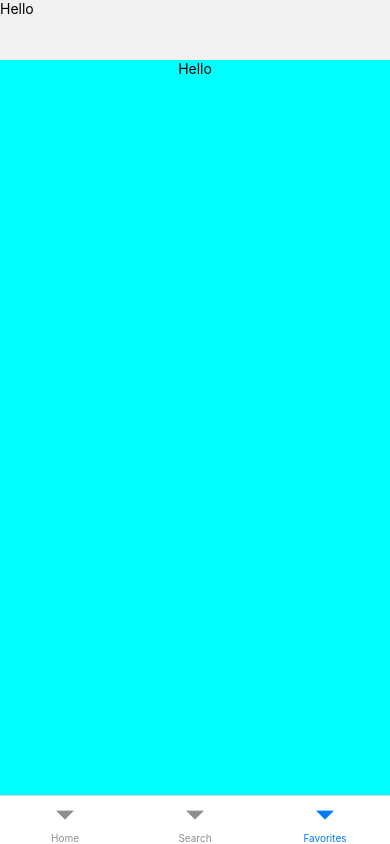
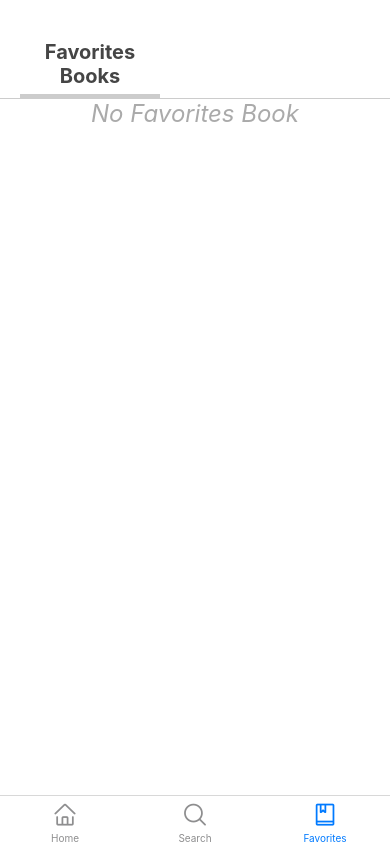
Before and after one commit to nitishkr72/Books, a React Native app: screen /Favorites in a window 390 px wide. Built offline with nearby package versions, Linux system fonts and the light colour scheme.

Commit message:
final added

```diff
--- a/package.json
+++ b/package.json
@@ -10,6 +10,7 @@
     "test": "jest"
   },
   "dependencies": {
+    "@react-native-async-storage/async-storage": "^1.22.3",
     "@react-navigation/bottom-tabs": "^6.5.19",
     "@react-navigation/native": "^6.1.16",
     "@react-navigation/native-stack": "^6.9.25",
--- /dev/null
+++ b/src/API.ts
@@ -0,0 +1,33 @@
+import {FDDR_TYPE, WORKS_TYPE} from './types';
+
+export async function getSearchedBookTitle(
+  searchText: string,
+): Promise<WORKS_TYPE[]> {
+  const search = searchText.trim().split(' ').join('+');
+  const data = await fetch(
+    `https://openlibrary.org/search.json?title=${search}`,
+  );
+  const jsonData = await data.json();
+  return jsonData.docs;
+}
+
+export async function getInitialDetails(): Promise<FDDR_TYPE> {
+  const data = await fetch(
+    'https://openlibrary.org/subjects/sci-fi.json?details=true',
+  );
+
+  const json_data = await data.json();
+
+  return {
+    works: json_data.works,
+    authors: json_data.authors,
+  };
+}
+
+export async function getBookDetail(key: string): Promise<WORKS_TYPE> {
+  const data = await fetch(`https://openlibrary.org/works/${key}.json`);
+
+  const json_data = await data.json();
+
+  return json_data;
+}
--- a/src/components/CardViewCompoent.tsx
+++ b/src/components/CardViewCompoent.tsx
@@ -1,5 +1,12 @@
 import React, {memo} from 'react';
-import {FlatList, StyleSheet, Image, Text, View} from 'react-native';
+import {
+  FlatList,
+  StyleSheet,
+  Image,
+  Text,
+  View,
+  ActivityIndicator,
+} from 'react-native';
 import {AUTHOR_TYPE} from '../types';
 import LinearGradient from 'react-native-linear-gradient';
 
@@ -61,7 +68,9 @@ export default function CardViewCompoent({
       <View style={{marginLeft: 12}}>
         <Text style={styles.textStyle}>Authors</Text>
       </View>
-      {author && (
+      {author === undefined ? (
+        <ActivityIndicator />
+      ) : (
         <FlatList
           data={author}
           horizontal
--- /dev/null
+++ b/src/components/CustomActivityIndicator.tsx
@@ -0,0 +1,16 @@
+import {ActivityIndicator, View} from 'react-native';
+
+export default function CustomActivityIndicator() {
+  return (
+    <View
+      style={{
+        width: '100%',
+        display: 'flex',
+        justifyContent: 'center',
+        alignItems: 'center',
+        flex: 1,
+      }}>
+      <ActivityIndicator size="large" color="#454545" />
+    </View>
+  );
+}
--- /dev/null
+++ b/src/components/FavoritesBookListView.tsx
@@ -0,0 +1,62 @@
+import {FlatList, View} from 'react-native';
+import {FlatListRenderBook} from './ListViewComponent';
+import {useEffect, useState} from 'react';
+import {getBookDetail} from '../API';
+import {AUTHOR_TYPE, WORKS_TYPE} from '../types';
+import {useNavigation} from '@react-navigation/native';
+
+function FavoritesBookItem({item}: {item: string}) {
+  const [bookData, setBookData] = useState<WORKS_TYPE | undefined>(undefined);
+  const [author, setAuthor] = useState<AUTHOR_TYPE[]>([]);
+
+  const navigation = useNavigation();
+
+  async function getBookData(key: string) {
+    const data = await getBookDetail(key);
+    setBookData(data);
+  }
+
+  useEffect(() => {
+    getBookData(item);
+  }, []);
+
+  useEffect(() => {
+    if (bookData) {
+      const author_value: AUTHOR_TYPE[] =
+        bookData.author_name !== undefined
+          ? bookData.author_name.map(name => {
+              return {
+                key: '',
+                name: name,
+              };
+            })
+          : [];
+      setAuthor(author_value);
+    }
+  }, [bookData]);
+
+  return (
+    <FlatListRenderBook
+      cover_id={bookData?.covers[0] ?? ''}
+      title={bookData?.title ?? ''}
+      authors={author}
+      onClickTitle={() => {
+        navigation.navigate('BookDetail', {key: item});
+      }}
+    />
+  );
+}
+
+export default function FavoritesBookListView({keys}: {keys: string[]}) {
+  return (
+    <View style={{width: '100%', paddingHorizontal: 10}}>
+      <FlatList
+        data={keys}
+        removeClippedSubviews={true}
+        initialNumToRender={5}
+        showsVerticalScrollIndicator={false}
+        renderItem={({item}) => <FavoritesBookItem item={item} />}
+      />
+    </View>
+  );
+}
--- a/src/components/ListViewComponent.tsx
+++ b/src/components/ListViewComponent.tsx
@@ -1,6 +1,7 @@
 import React, {memo} from 'react';
 import {AUTHOR_TYPE, WORKS_TYPE} from '../types';
 import {
+  ActivityIndicator,
   FlatList,
   Image,
   StyleSheet,
@@ -9,6 +10,7 @@ import {
   View,
 } from 'react-native';
 import {useNavigation} from '@react-navigation/native';
+import CustomActivityIndicator from './CustomActivityIndicator';
 
 export const FlatListRenderBook = memo(
   ({
@@ -77,11 +79,13 @@ export default function ListViewComponent({
   const navigation = useNavigation();
 
   return (
-    <View style={[styles.headingContainer, {flex: 1, marginLeft: 12}]}>
+    <View style={[styles.headingContainer, {flex: 1, marginLeft: 15}]}>
       <View>
         <Text style={styles.textStyle}>Just for you</Text>
       </View>
-      {works && (
+      {works === undefined ? (
+        <CustomActivityIndicator />
+      ) : (
         <FlatList
           data={works}
           removeClippedSubviews={true}
--- a/src/context/FavoritesBookContext.tsx
+++ b/src/context/FavoritesBookContext.tsx
@@ -1,4 +1,5 @@
-import React, {createContext, useState} from 'react';
+import AsyncStorage from '@react-native-async-storage/async-storage';
+import React, {createContext, useEffect, useState} from 'react';
 
 type KEYS_TYPE = {
   keys: string[];
@@ -12,11 +13,20 @@ export const FavoritesBookContext = createContext<KEYS_TYPE>({
   removeKey: () => {},
 });
 
+const storeData = async (key: string, value: any) => {
+  try {
+    const jsonValue = JSON.stringify(value);
+    await AsyncStorage.setItem(key, jsonValue);
+  } catch (error) {
+    console.error('Error storing data in AsyncStorage:', error);
+  }
+};
+
 export function FavoritesBookContextProvider({children}: any) {
   const [keys, setKeys] = useState<string[]>([]);
 
   const addKey = (key: string) => {
-    setKeys(prev => [...prev, key]);
+    setKeys(prev => [key, ...prev]);
   };
 
   const removeKey = (key: string) => {
@@ -28,6 +38,29 @@ export function FavoritesBookContextProvider({children}: any) {
     );
   };
 
+  const getData = async (key: string) => {
+    try {
+      const value = await AsyncStorage.getItem(key);
+      if (value !== null) {
+        try {
+          setKeys(JSON.parse(value));
+        } catch (err) {
+          console.error('Error retrieving data from AsyncStorage:', err);
+        }
+      }
+    } catch (error) {
+      console.error('Error retrieving data from AsyncStorage:', error);
+    }
+  };
+
+  useEffect(() => {
+    storeData('BOOK_ID', keys);
+  }, [keys]);
+
+  useEffect(() => {
+    getData('BOOK_ID');
+  }, []);
+
   return (
     <FavoritesBookContext.Provider value={{keys, addKey, removeKey}}>
       {children}
--- a/src/navigation/HomeBottomTabNavigator.tsx
+++ b/src/navigation/HomeBottomTabNavigator.tsx
@@ -3,6 +3,7 @@ import HomeScreen, {TabHeaderHome} from '../screens/HomeScreen';
 import SearchScreen from '../screens/SearchScreen';
 import FavoritesScreen from '../screens/FavoritesScreen';
 import DefaultHeader from '../components/DefaultHeader';
+import Icon from 'react-native-vector-icons/AntDesign';
 
 const Tab = createBottomTabNavigator();
 
@@ -10,16 +11,33 @@ export default function HomeBottomTabNavigator() {
   return (
     <Tab.Navigator
       initialRouteName="Search"
-      screenOptions={{
+      screenOptions={({route}) => ({
+        tabBarIcon: ({focused, color, size}) => {
+          let iconName;
+          let iconType;
+
+          if (route.name === 'Home') {
+            iconName = focused ? 'home' : 'home';
+            iconType = 'MaterialCommunityIcons';
+          } else if (route.name === 'Search') {
+            iconName = 'search1';
+            iconType = 'Feather';
+          } else if (route.name === 'Favorites') {
+            iconName = 'book';
+            iconType = 'MaterialCommunityIcons';
+          }
+
+          return <Icon name={iconName} size={size} color={color} />;
+        },
         header: ({route}) => {
           if (route.name === 'Home') {
             return <TabHeaderHome />;
-          } else if (route.name === 'Search') {
-            return null;
+          } else if (route.name === 'Search' || route.name === 'Favorites') {
+            return null; // Hide header for Search and Favorites
           }
-          return <DefaultHeader />;
+          return <DefaultHeader />; // Default header for other screens
         },
-      }}>
+      })}>
       <Tab.Screen name="Home" component={HomeScreen} />
       <Tab.Screen name="Search" component={SearchScreen} />
       <Tab.Screen name="Favorites" component={FavoritesScreen} />
--- a/src/screens/BookDetailScreen.tsx
+++ b/src/screens/BookDetailScreen.tsx
@@ -4,19 +4,12 @@ import {Image, StyleSheet, Text, TouchableOpacity, View} from 'react-native';
 import Icon from 'react-native-vector-icons/AntDesign';
 import {WORKS_TYPE} from '../types';
 import {FavoritesBookContext} from '../context/FavoritesBookContext';
-
-async function getBookDetail(key: string): Promise<WORKS_TYPE> {
-  const data = await fetch(`https://openlibrary.org/works/${key}.json`);
-
-  const json_data = await data.json();
-  console.log(json_data);
-
-  return json_data;
-}
+import {getBookDetail} from '../API';
+import CustomActivityIndicator from '../components/CustomActivityIndicator';
 
 export default function BookDetailScreen({route}) {
   const [bookData, setBookData] = useState<WORKS_TYPE | undefined>(undefined);
-  const key = route.params.key.trim().split('/')[2];
+  const key = route.params.key.replace('/works/', '');
 
   async function getBookData(key: string) {
     const data = await getBookDetail(key);
@@ -30,7 +23,9 @@ export default function BookDetailScreen({route}) {
   return (
     <View style={styles.container}>
       <TabHeader bookID={key} />
-      {bookData && (
+      {bookData === undefined ? (
+        <CustomActivityIndicator />
+      ) : (
         <View
           style={{
             paddingHorizontal: 12,
--- a/src/screens/FavoritesScreen.tsx
+++ b/src/screens/FavoritesScreen.tsx
@@ -1,9 +1,34 @@
+import {useContext} from 'react';
 import {StyleSheet, Text, View} from 'react-native';
+import {FavoritesBookContext} from '../context/FavoritesBookContext';
+import FavoritesBookListView from '../components/FavoritesBookListView';
 
 export default function FavoritesScreen(): React.JSX.Element {
+  const {keys} = useContext(FavoritesBookContext);
   return (
     <View style={styles.container}>
-      <Text>Hello</Text>
+      <View
+        style={{
+          width: '100%',
+          marginTop: 40,
+          borderBottomWidth: 1,
+          borderBottomColor: '#ccc',
+        }}>
+        <Text style={styles.heading}>Favorites Books</Text>
+      </View>
+      {keys.length > 0 ? (
+        <FavoritesBookListView keys={keys} />
+      ) : (
+        <Text
+          style={{
+            color: '#aaa',
+            fontSize: 24,
+            fontWeight: '400',
+            fontStyle: 'italic',
+          }}>
+          No Favorites Book
+        </Text>
+      )}
     </View>
   );
 }
@@ -12,8 +37,20 @@ const styles = StyleSheet.create({
   container: {
     display: 'flex',
     flex: 1,
-    backgroundColor: '#00ffff',
+    backgroundColor: '#fff',
     alignItems: 'center',
     height: '100%',
+    paddingBottom: 90,
+  },
+  heading: {
+    color: '#454545',
+    fontSize: 20,
+    fontWeight: '700',
+    marginLeft: 20,
+    borderBottomWidth: 4,
+    borderBottomColor: '#ccc',
+    paddingBottom: 6,
+    width: 140,
+    textAlign: 'center',
   },
 });
--- a/src/screens/HomeScreen.tsx
+++ b/src/screens/HomeScreen.tsx
@@ -3,19 +3,7 @@ import {StyleSheet, Text, View} from 'react-native';
 import {AUTHOR_TYPE, FDDR_TYPE, WORKS_TYPE} from '../types';
 import Authors from '../components/CardViewCompoent';
 import Books from '../components/ListViewComponent';
-
-async function getInitialDetails(): Promise<FDDR_TYPE> {
-  const data = await fetch(
-    'https://openlibrary.org/subjects/sci-fi.json?details=true',
-  );
-
-  const json_data = await data.json();
-
-  return {
-    works: json_data.works,
-    authors: json_data.authors,
-  };
-}
+import {getInitialDetails} from '../API';
 
 export default function HomeScreen(): React.JSX.Element {
   const [authorData, setAuthorData] = useState<AUTHOR_TYPE[] | undefined>(
```
Also changed, not shown: src/screens/SearchScreen.tsx (+20 -10 lines), 2 other files (tests, documents, lock files or other folders).
